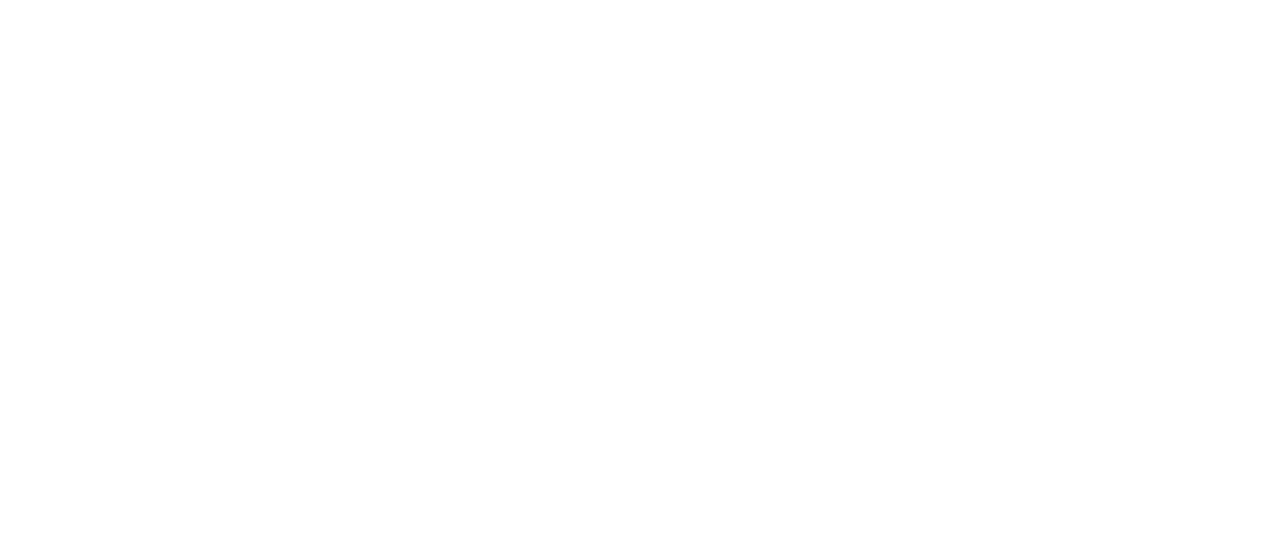
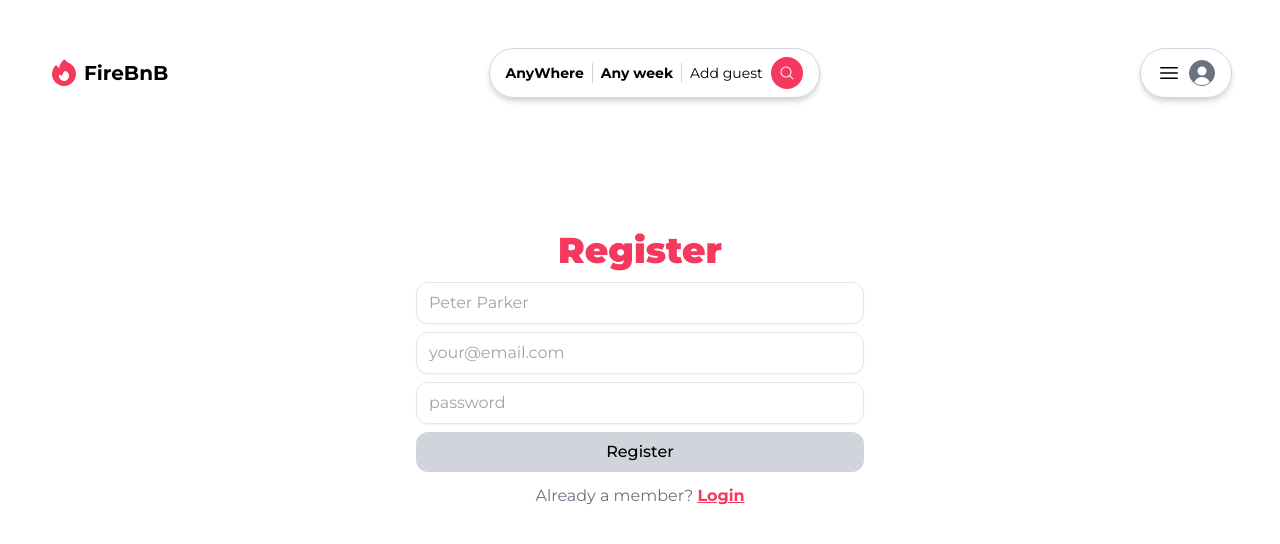
Before and after one commit to Shashank-Jha/FireBnB, a React (Vite) app in the folder client/: page /register in a window 1280 px wide. Before the commit this address had no page. Shown: the top 544 px of the page. Built offline with nearby package versions, Linux system fonts and the light colour scheme.

Commit message:
Feat : Register Page UI

```diff
--- a/client/src/App.jsx
+++ b/client/src/App.jsx
@@ -3,13 +3,15 @@
 import Layout from "./components/Layout";
 import IndexPage from "./Pages/IndexPage";
 import LoginPage from "./Pages/LoginPage";
+import RegisterPage from "./Pages/RegisterPage";
 
 function App() {
   return (
     <Routes>
       <Route path="/" element={<Layout />}>
         <Route index element={<IndexPage />} />
-        <Route path="/Login" element={<LoginPage />} />
+        <Route path="/login" element={<LoginPage />} />
+        <Route path="/register" element={<RegisterPage />} />
       </Route>
     </Routes>
   );
--- /dev/null
+++ b/client/src/Pages/RegisterPage.jsx
@@ -0,0 +1,28 @@
+import React from "react";
+import { Link } from "react-router-dom";
+
+function RegisterPage() {
+  return (
+    <div className="mt-4 grow flex items-center justify-around">
+      <div className="mb-48">
+        <h1 className="text-4xl font-black text-center text-primary my-2">
+          Register
+        </h1>
+        <form className="max-w-md mx-auto">
+          <input type="text" placeholder="Peter Parker" />
+          <input type="email" placeholder="your@email.com" />
+          <input type="password" placeholder="password" />
+          <button className="primary">Register</button>
+          <div className="py-2 text-center text-gray-500">
+            Already a member?{" "}
+            <Link to={"/login"} className="font-bold text-primary underline">
+              Login
+            </Link>
+          </div>
+        </form>
+      </div>
+    </div>
+  );
+}
+
+export default RegisterPage;
```
